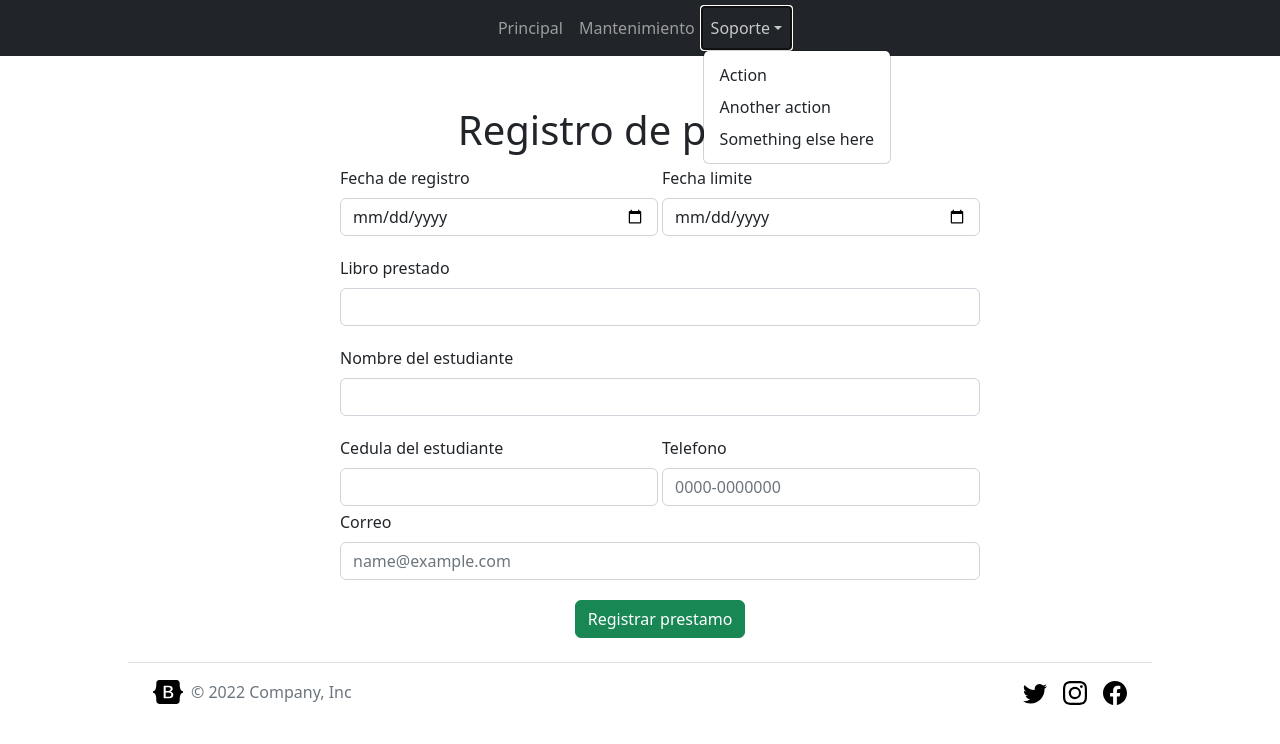
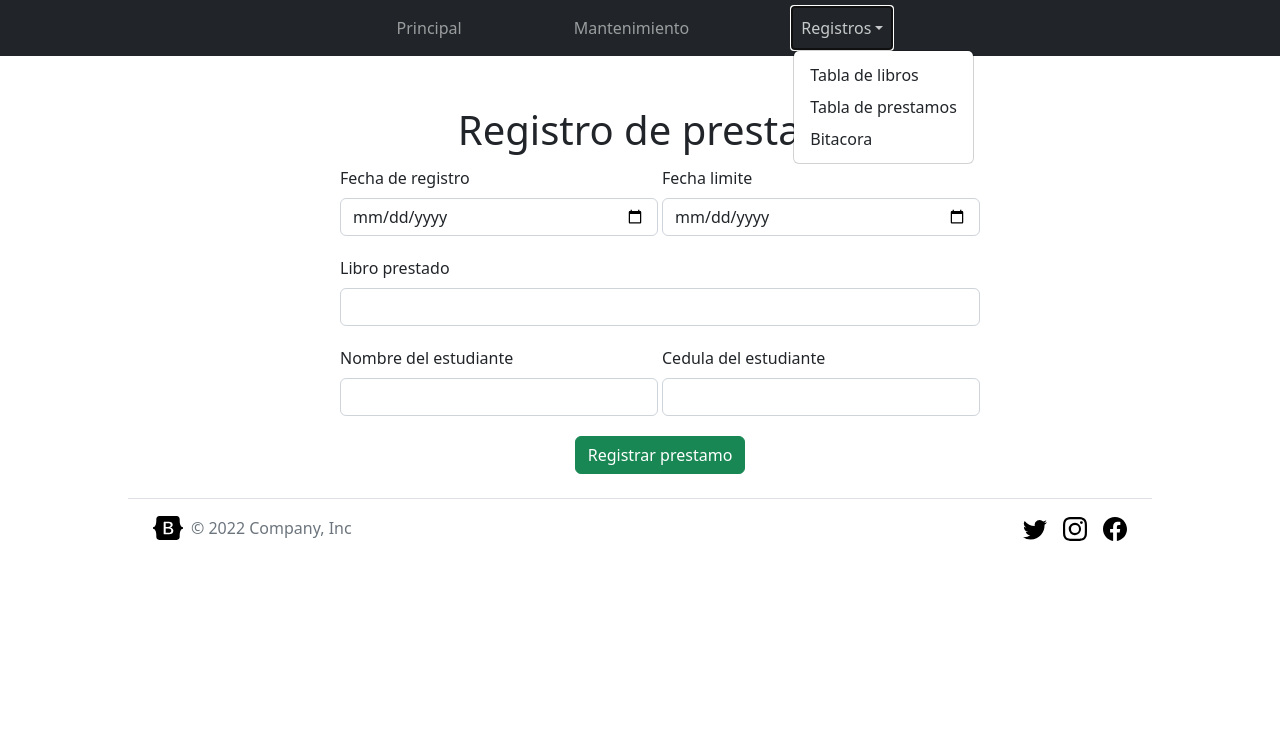
Before and after one commit to Manujose21/Proyect, a PHP site: page /Views/register-lend.php in a window 1280 px wide, after a click on "Registros". Shown: the top 744 px of the page. Run offline with PHP 8.4, Linux system fonts and the light colour scheme.

Commit message:
version 1.11 :: adicion de vitacora, modificacion en la tabla de prestamo, estilos y estructura de las vistas

```diff
--- a/Models/lend_model.php
+++ b/Models/lend_model.php
@@ -17,8 +17,8 @@ class lend_model extends Model{
             $$key = $value;
         }
 
-        $query = "INSERT INTO register_lends(date_lend, limit_date, title_book, name_student, ci_student, telf_student, mail_student)
-        VALUES ('$date_lend', '$limit_date', '$title_book', '$name_student', '$ci_student', '$telf_student', '$mail_student')";
+        $query = "INSERT INTO register_lends(date_lend, limit_date, title_book, name_student, ci_student)
+        VALUES ('$date_lend', '$limit_date', '$title_book', '$name_student', '$ci_student')";
 
         $this->set_query($query);
     }
@@ -49,10 +49,7 @@ class lend_model extends Model{
         title_book = '$title_book',
         name_student = '$name_student',
         ci_student = '$ci_student',
-        telf_student = '$telf_student',
-        mail_student = '$mail_student',
         ";
-
     }
 
     public function getConn() {
--- a/Views/main.php
+++ b/Views/main.php
@@ -4,7 +4,7 @@
 
 <main class="wrapper mb-5">
 
-    <h1 class="text-center">Sistema de prestamos</h1>
+    <h1 class="text-center mb-5">Sistema de prestamos</h1>
 
     <div class="row">
       <div class="col-12 col-md-6 mb-3">
--- a/Views/nav-bar.php
+++ b/Views/nav-bar.php
@@ -7,26 +7,26 @@
 
       <div class="collapse navbar-collapse justify-content-center" id="navbarsExample08">
         <ul class="navbar-nav">
-          <li class="nav-item">
+          <li class="nav-item ms-5 me-5">
             <a class="nav-link" aria-current="page" href="main.php">Principal</a>
           </li>
-          <li class="nav-item">
+          <li class="nav-item ms-5 me-5">
             <a class="nav-link" href="maintenance.php">Mantenimiento</a>
           </li>
-          <li class="nav-item dropdown">
-            <a class="nav-link dropdown-toggle" href="#" id="dropdown08" data-bs-toggle="dropdown" aria-expanded="false">Soporte</a>
+          <li class="nav-item dropdown ms-5 me-5">
+            <a class="nav-link dropdown-toggle" href="#" id="dropdown08" data-bs-toggle="dropdown" aria-expanded="false">Registros</a>
             <ul class="dropdown-menu" aria-labelledby="dropdown08">
-              <li><a class="dropdown-item" href="#">Action</a></li>
-              <li><a class="dropdown-item" href="#">Another action</a></li>
-              <li><a class="dropdown-item" href="#">Something else here</a></li>
+              <li><a class="dropdown-item" href="#">Tabla de libros</a></li>
+              <li><a class="dropdown-item" href="#">Tabla de prestamos</a></li>
+              <li><a class="dropdown-item" href="binnacle.php">Bitacora</a></li>
             </ul>
           </li>
                 <!-- MESSAGES -->
 
                 <?php if (isset($_SESSION['message'])) { ?>
                 <div>
-                <li class="nav-item">
-                  <a class="nav-link" href=""><?= $_SESSION['message']?></a>
+                <li class="nav-item ms-5 me-5">
+                  <a class="nav-link" href=""><img src="../public/images/usuario.png" id="marcador" class="icono" height="25px" width="25px"> <?= $_SESSION['message']?></a>
                 </li>
                 </div>
 
--- a/Views/register-lend.php
+++ b/Views/register-lend.php
@@ -25,7 +25,7 @@
     <input type="text" class="form-control" id="title_book" name="title_book" placeholder="">
   </div>
 
-  <div class="form-group mb-3">
+  <div class="form-group mb-3 col-md-6">
     <label for="name_student" class="form-label">Nombre del estudiante</label>
     <input type="text" class="form-control" id="name_student" name="name_student" placeholder="">
   </div>
@@ -33,17 +33,6 @@
   <div class="form-group col-md-6">
       <label for="cedula" class="form-label">Cedula del estudiante</label>
       <input type="number" class="form-control" id="ci_student" name="ci_student" required />
-  </div>
-
-  <div class="form-group col-md-6">
-    <label for="telf" class="form-label">Telefono</label>
-    <input type="text" class="form-control" id="telf_student" name="telf_student" placeholder="0000-0000000">
-  </div>
-
-
-  <div class="form-group mb-3">
-    <label for="email" class="form-label">Correo</label>
-    <input type="email" class="form-control" id="mail_student" name="mail_student" placeholder="name@example.com">
   </div>
 
   <div class="text-center">
@@ -62,17 +51,13 @@
           strlen($_POST['limit_date'])>=1  &&
 					strlen($_POST['title_book'])>=1  &&
 					strlen($_POST['name_student'])>=1  &&
-					strlen($_POST['ci_student'])>=1 &&
-					strlen($_POST['telf_student'])>=1 &&
-					strlen($_POST['mail_student'])>=1)){
+					strlen($_POST['ci_student'])>=1)){
 						$data = array(
 							"date_lend"  => $_POST['date_lend'],
               "limit_date"  => $_POST['limit_date'],
 							"title_book"   => $_POST['title_book'] ,
 							"name_student"   => $_POST['name_student'] ,
 							"ci_student" => $_POST['ci_student'],
-							"telf_student" => $_POST['telf_student'] ,
-							"mail_student" => $_POST['mail_student'],
 						);
 						$controller->create($data);
 					}
--- a/Views/table_lend.php
+++ b/Views/table_lend.php
@@ -29,8 +29,6 @@ $lends_array = $controller->read();
                     <th>Libro</th>
                     <th>Estudiante</th>
                     <th>CI del estudiante</th>
-                    <th>Telf del estudiante</th>
-                    <th>Correo del estudiante</th>
                     <th>Actualizar</th>
                     <th>Eliminar</th>
                 </thead>";
@@ -42,8 +40,6 @@ $lends_array = $controller->read();
                         <td>" . $lends_array[$i]["title_book"] . "</td>
                         <td>" . $lends_array[$i]["name_student"] . "</td>
                         <td>" . $lends_array[$i]["ci_student"] . "</td>
-                        <td>" . $lends_array[$i]["telf_student"] . "</td>
-                        <td>" . $lends_array[$i]["mail_student"] . "</td>
                         <td>"; ?><a href="update_lend.php?id=<?php echo $i ?>" class="boton1"><img src="../public/images/marcador.png" id="marcador" class="icono" height="20px" width="20px"></a></td>
     <?php echo "<td><input type='radio' value=" . $lends_array[$i]["id_lend"] . " name='delete'></td>
                     </tr>";
--- a/public/styles/style.css
+++ b/public/styles/style.css
@@ -34,3 +34,7 @@ nav {
     text-align: center;
     font-size: 1.15em;
 }
+
+.table table {
+    text-align: center !important;
+}
```
Also changed, not shown: Controllers/Binnacle_Controller.php (added, +19 -0 lines), Models/binnacle_model.php (added, +54 -0 lines), Views/binnacle.php (added, +41 -0 lines), Views/login.php (+17 -4 lines), Views/update_lend.php (+2 -17 lines), public/images/usuario.png (added).
